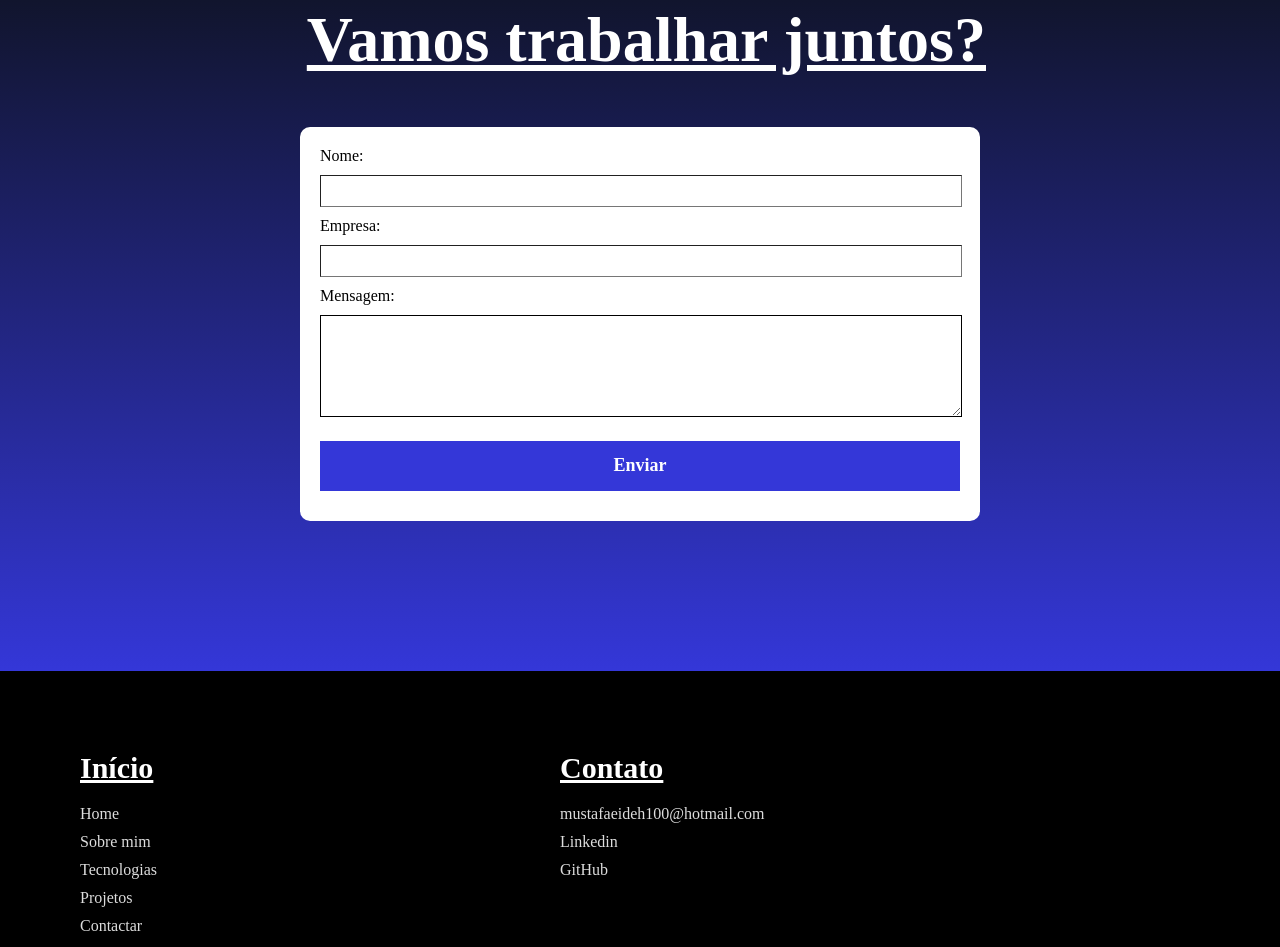
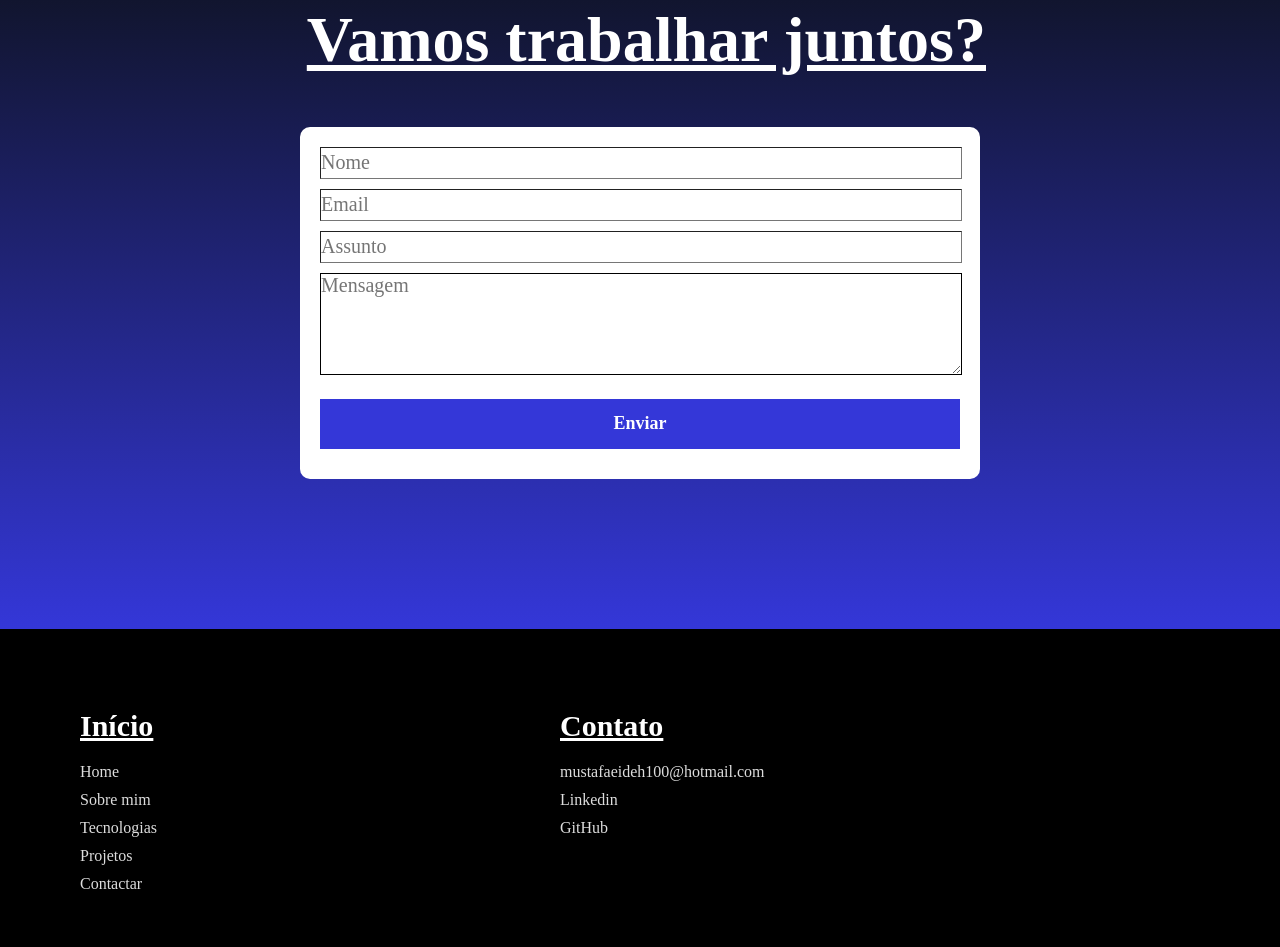
Before and after one commit to Musta-eideh/Portfolio, a plain HTML site: page index.html in a window 1280 px wide. Shown: the part 2791-3738 px from the top of the page. Drawn offline with Linux system fonts and the light colour scheme.

Commit message:
Send form to my email. No back-end

```diff
--- a/index.html
+++ b/index.html
@@ -144,12 +144,13 @@
                 <h3>Vamos trabalhar juntos?</h3>
             </div>
             <div class="caixacontacta">
-                <form action="" class="form" id="formulario" method="post">
+                <form action="https://formsubmit.co/mustafaeideh100@hotmail.com" class="form" id="formulario" method="post">
                     <p></p>
-                    <label for="nome">Nome: </label><input type="text" name="nome" id="nome">
-                    <label for="empresa">Empresa: </label><input type="text" name="empresa" id="empresa">
-                    <label for="mensagem">Mensagem: </label><textarea cols="40" wrap="hard" class="mensagem"></textarea>
-                    <button class="enviar" id="enviar">Enviar</button>
+                    <input type="text" name="nome" placeholder="Nome" required>
+                    <input type="email" name="email" placeholder="Email">
+                    <input type="text" name="Assunto" id="Assunto" placeholder="Assunto" required>
+                    <textarea name="message" placeholder="Mensagem" cols="40" class="mensagem"></textarea>
+                    <button type="submit" class="enviar">Enviar</button>
                 </form>
             </div>
         </section>
```
